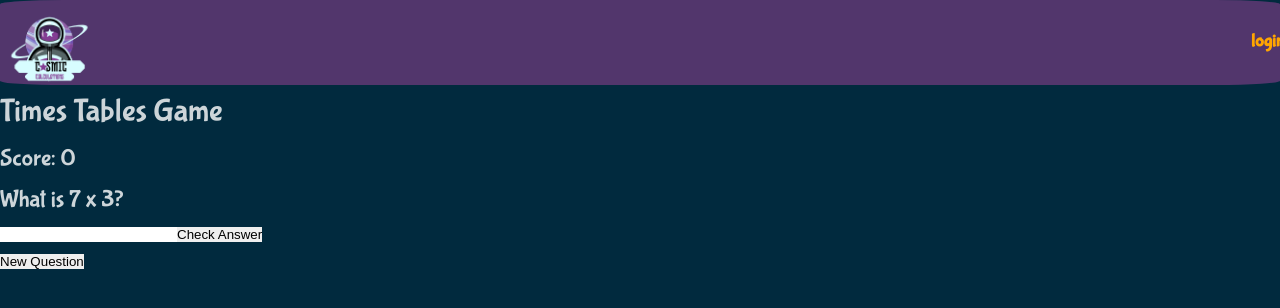
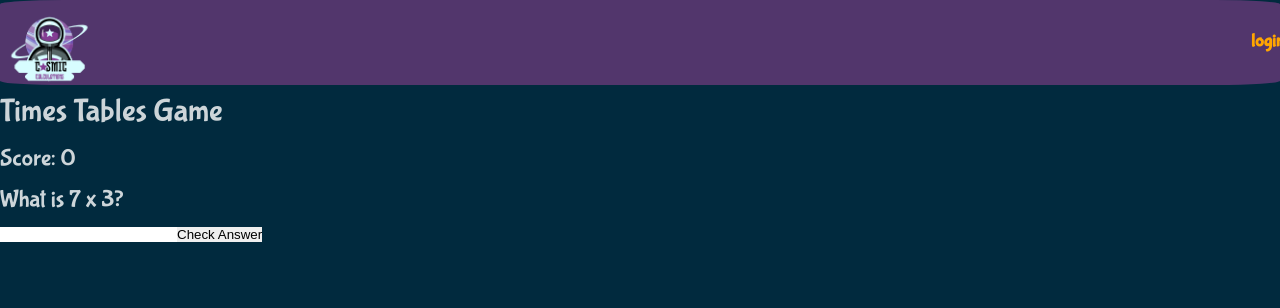
Before and after one commit to nicktruby/bc13_final-project_front-end-room_10_the_recruitables, a React (Create React App) app in the folder cosmic-calc/: page /game in a window 1280 px wide. Shown: the top 308 px of the page. Built offline with nearby package versions, Linux system fonts and the light colour scheme.

Commit message:
button hiding

```diff
--- a/cosmic-calc/src/pages/Game.js
+++ b/cosmic-calc/src/pages/Game.js
@@ -62,13 +62,15 @@ export default function Game() {
   const [answer, setAnswer] = useState("");
   const [result, setResult] = useState("");
   const [score, setScore] = useState(0);
+  const [showResults, setShowResults] = React.useState(false);
 
   const checkAnswer = () => {
+    setShowResults(true);
     if (parseInt(answer) === num1 * num2) {
       setResult("Correct!");
       setScore(score + 1);
     } else {
-      setResult("Incorrect! The answer is " + num1 * num2 + " you tiny moron");
+      setResult("Incorrect! The answer is " + num1 * num2 + " cadet!");
     }
   };
 
@@ -77,6 +79,7 @@ export default function Game() {
     setNum2(timesTableCalculator(12));
     setAnswer("");
     setResult("");
+    setShowResults(false);
   };
 
   return (
@@ -91,9 +94,12 @@ export default function Game() {
         value={answer}
         onChange={(e) => setAnswer(e.target.value)}
       />
-      <button onClick={checkAnswer}>Check Answer</button>
+      {showResults ? (
+        <button onClick={newQuestion}>New Question</button>
+      ) : (
+        <button onClick={checkAnswer}>Check Answer</button>
+      )}
       <h3>{result}</h3>
-      <button onClick={newQuestion}>New Question</button>
     </div>
   );
 }
```
